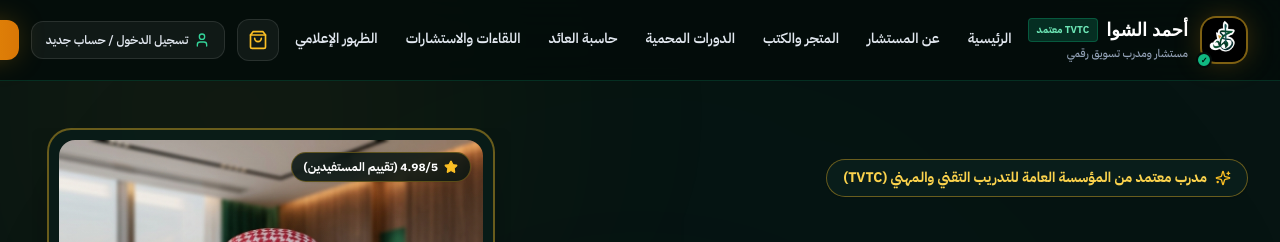
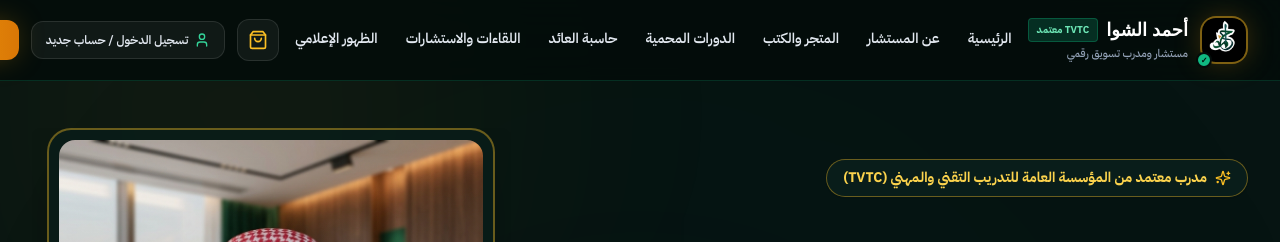
Before and after one commit to abod6911/ecommerce-store, a Next.js app: page / in a window 1280 px wide. Shown: the top 242 px of the page. Built offline with nearby package versions, Linux system fonts and the light colour scheme; no server answers; a web font is replaced by a local one.

Commit message:
fix: remove rating badge from hero portrait card

```diff
--- a/src/components/home/HeroSection.tsx
+++ b/src/components/home/HeroSection.tsx
@@ -108,12 +108,6 @@ export default function HeroSection() {
                   />
                   <div className="absolute inset-0 bg-gradient-to-t from-brand-dark-950 via-brand-dark-950/15 to-transparent" />
 
-                  {/* Rating Badge Top Right */}
-                  <div className="absolute top-3 right-3 bg-brand-dark-900/85 backdrop-blur-md px-3 py-1.5 rounded-full border border-brand-amber-400/30 flex items-center gap-1.5 text-xs text-white shadow-sm">
-                    <Star className="w-3.5 h-3.5 fill-brand-amber-400 text-brand-amber-400" />
-                    <span className="font-bold">4.98/5 (تقييم المستفيدين)</span>
-                  </div>
-
                   {/* Bottom Slogan Quote Overlay */}
                   <div className="absolute bottom-3 right-3 left-3 p-4 rounded-xl bg-brand-dark-900/90 backdrop-blur-md border border-brand-emerald-500/30 text-right space-y-1">
                     <div className="flex items-center gap-2">
```
